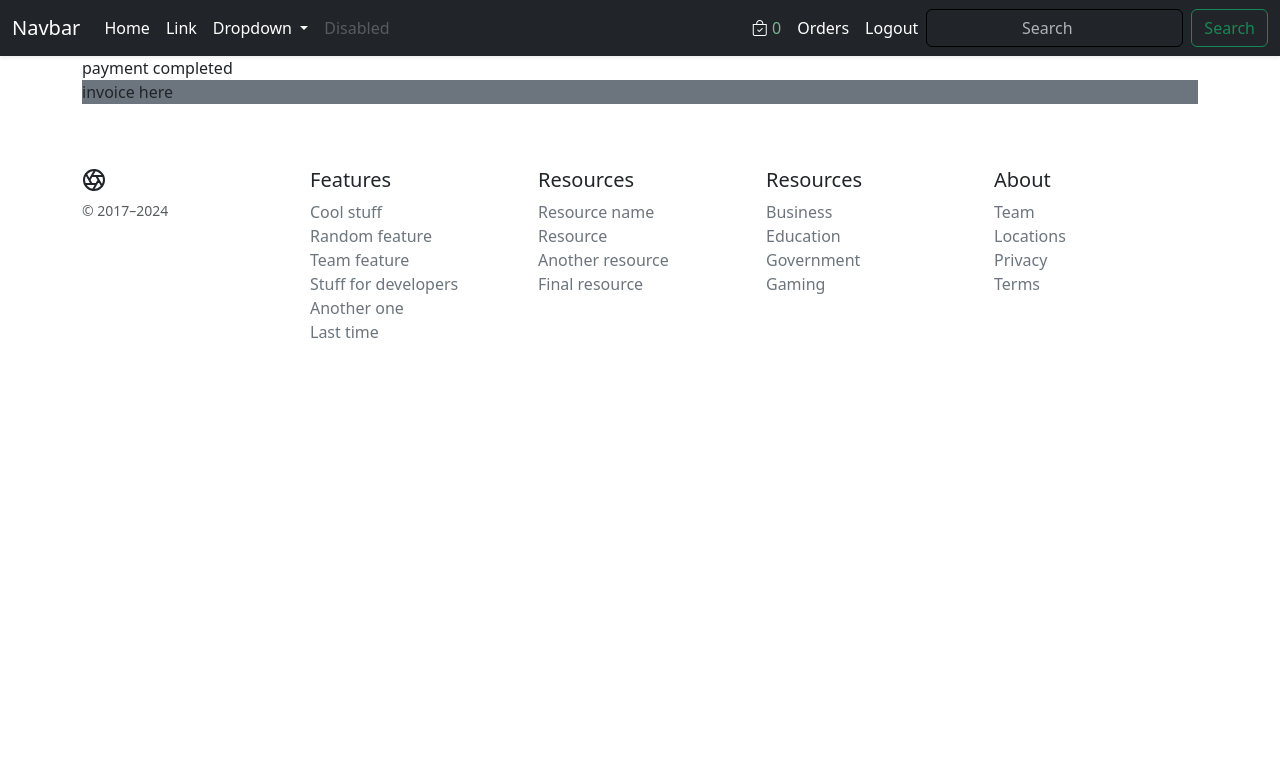
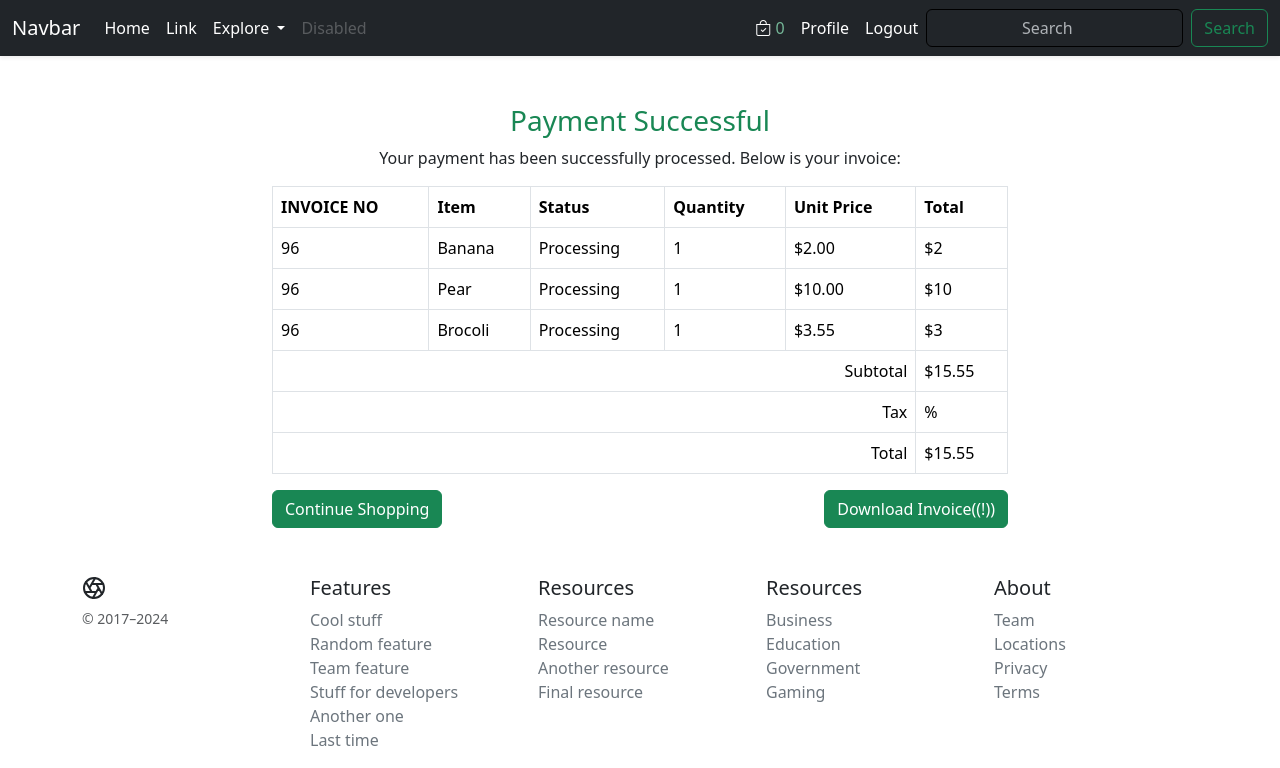
Before and after one commit to aytheeh2/eCommerce, a Django app: page /payment-success/ in a window 1280 px wide. Shown: the top 768 px of the page. Before the commit the page ends 338 px from the top, so only its background shows below. Run offline with Django 5.2, Linux system fonts and the light colour scheme; a user stored in the database is signed in; data comes from the database, SQL or seed files in the repository; both versions use the stored data as it was after the commit; parts of the project's set-up code (start-up, migrations or seed data) failed here and were passed over.

Commit message:
bug fix for order items not showing, dashboard changes, dashboard order and order table data fixed

```diff
--- a/Templates/core/navbar.html
+++ b/Templates/core/navbar.html
@@ -76,12 +76,12 @@
               data-bs-toggle="dropdown"
               aria-expanded="false"
             >
-              Dropdown
+              Explore
             </a>
             <ul class="dropdown-menu" aria-labelledby="navbarDropdown">
-              <li><a class="dropdown-item" href="#">Action</a></li>
-              <li><a class="dropdown-item" href="#">Another action</a></li>
-              <li><a class="dropdown-item" href="#">Something else here</a></li>
+              <li><a class="dropdown-item" href="#">All Products</a></li>
+              <li><a class="dropdown-item" href="#">Categories</a></li>
+              <li><a class="dropdown-item" href="{% url 'core:all-vendors' %}">Vendors</a></li>
             </ul>
           </li>
           <li class="nav-item">
@@ -101,7 +101,7 @@
           </li>
           <li class="nav-item">
             <a class="nav-link active" href="{% url 'core:dashboard' %}"
-              >Orders</a
+              >Profile</a
             >
           </li>
           <li class="nav-item">
--- a/Templates/core/payment_completed.html
+++ b/Templates/core/payment_completed.html
@@ -1,5 +1,65 @@
 {% extends 'core/base.html' %} {% load static %} {% block content %}
-<div class="container">payment completed
-    <p class="bg-secondary">invoice here</p>
+<div class="container mt-5">
+  <div class="row justify-content-center">
+    <div class="col-md-8">
+      <div class="">
+        <h3 class="text-center text-success">Payment Successful</h3>
+        <div class="card-body">
+          <p class="text-center">
+            Your payment has been successfully processed. Below is your invoice:
+          </p>
+          <div class="table-responsive">
+            <table class="table table-bordered">
+              <thead>
+                <tr>
+                  <th>INVOICE NO</th>
+                  <th>Item</th>
+                  <th>Status</th>
+                  <th>Quantity</th>
+                  <th>Unit Price</th>
+                  <th>Total</th>
+                </tr>
+              </thead>
+              <tbody>
+                  {% for i in order_items %}
+                <tr>
+                  <td>{{latest_order.id}}</td>
+                  <td>{{i.item}}</td>
+                  <td>{{i.product_status|title}}</td>
+                  <td>{{i.qty}}</td>
+                  <td>${{i.price}}</td>
+                  <td>${% widthratio i.qty 1 i.price %}</td>
+                </tr>
+                {%endfor%}
+              </tbody>
+              <tfoot>
+                <tr>
+                  <td colspan="5" class="text-end">Subtotal</td>
+                  <td>${{latest_order.price}}</td>
+                </tr>
+                <tr>
+                  <td colspan="5" class="text-end">Tax</td>
+                  <td>%</td>
+                </tr>
+                <tr>
+                  <td colspan="5" class="text-end">Total</td>
+                  <td>${{latest_order.price}}</td>
+                </tr>
+              </tfoot>
+            </table>
+          </div>
+          <div class="justify-content-between d-flex">
+            <a href="{% url 'core:home' %}" class="btn btn-block btn-success"
+              >Continue Shopping</a
+            >
+            <a href="" class="btn btn-block btn-success"
+              >Download Invoice((!))</a
+            >
+          </div>
+        </div>
+      </div>
+    </div>
+  </div>
 </div>
+
 {%endblock%}
--- a/core/views.py
+++ b/core/views.py
@@ -225,12 +225,8 @@ def filter_product(request):
 # @login_required
 
 
+# @login_required
 def add_to_cart(request):
-    if request.user:
-        print('sssss')
-    else:
-        print('nooooooooooooo')
-
     cart_product = {}
 
     cart_product[str(request.GET['id'])] = {
@@ -262,6 +258,7 @@ def add_to_cart(request):
     })
 
 
+@login_required
 def cart_view(request):
     cart_total = 0
     if 'cart_data_obj' in request.session:
@@ -351,16 +348,16 @@ def checkout(request):
         for p_id, item in request.session['cart_data_obj'].items():
             cart_total += int(item['quantity']) * float(item['price'])
 
-        cart_order_products = CartOrderItems.objects.create(
-            order=order,
-            invoice_no="INVOICE-NO-"+str(order.id),
-            item=item['title'],
-            qty=item['quantity'],
-            price=item['price'],
-            total=float(item['quantity']) * float(item['price']),
-            image=item['image'],
-            product_status="processing",
-        )
+            cart_order_products = CartOrderItems.objects.create(
+                order=order,
+                invoice_no="INVOICE-NO-"+str(order.id),
+                item=item['title'],
+                qty=item['quantity'],
+                price=item['price'],
+                total=float(item['quantity']) * float(item['price']),
+                image=item['image'],
+                product_status="processing",
+            )
 
     paypal_dict = {
         "business": "bizaytheeh@gmail.com",
@@ -375,6 +372,29 @@ def checkout(request):
         # "custom": "premium_plan",
     }
 
+    if request.method == "POST":
+        address = request.POST['address']
+        phone = request.POST['phone']
+
+        addresses = Address.objects.filter(user=request.user)
+        addresses.update(status=False)
+
+        new_address = Address.objects.create(
+            user=request.user,
+            status=True,
+            address=address,
+            phone=phone
+        )
+        new_address.save()
+
+        return redirect('core:checkout')
+
+    try:
+        default_address = Address.objects.get(user=request.user, status=True)
+    except:
+        default_address = None
+
+
     # Create the instance.
     form = PayPalPaymentsForm(initial=paypal_dict)
 
@@ -383,11 +403,28 @@ def checkout(request):
         "total_cart_items": len(request.session['cart_data_obj']),
         "cart_total": cart_total,
         "form": form,  # paypal form
+        "default_address": default_address
     })
 
 
 def payment_completed_view(request):
-    return render(request, 'core/payment_completed.html')
+    if 'cart_data_obj' in request.session:
+        print('yes', request.session['cart_data_obj'])
+        del request.session['cart_data_obj']
+    latest_order = CartOrder.objects.filter(
+        user=request.user).order_by('-id').first()
+    latest_order.paid_status = True
+    latest_order.save()
+    order_items = CartOrderItems.objects.filter(
+        order=latest_order)
+
+    print(*order_items)
+
+    context = {
+        'latest_order': latest_order,
+        'order_items': order_items
+    }
+    return render(request, 'core/payment_completed.html', context)
 
 
 def payment_failed_view(request):
@@ -396,7 +433,8 @@ def payment_failed_view(request):
 
 @login_required
 def customer_dashboard(request):
-    orders = CartOrder.objects.filter(user=request.user).order_by('-id')
+    orders = CartOrder.objects.filter(
+        user=request.user).order_by('-id').distinct()
     # order_items = CartOrderItems.objects.filter(order=orders)
 
     addresses = Address.objects.filter(user=request.user).order_by('-status')
--- a/static/js/scripts.js
+++ b/static/js/scripts.js
@@ -259,8 +259,6 @@ $(".add-to-cart-btn").on("click", function () {
     },
 
     success: function (response) {
-      // $(this).html("Added To Cart");
-      // this_val.html("Added To Cart");
       $(this_val).html("Added To Cart ✓");
       $(".cart-items-count").text(response.totalcartitems);
       console.log("add to cart success");
@@ -324,35 +322,7 @@ $(".update-product").on("click", function () {
   });
 });
 
-// // add to cart
-// $(".add-to-cart-btn").on("click", function () {
-//     console.log("add to cart clicked");
-//     let quantity = $("#product-quantity").val();
-//     let product_title = $(".product-title").val();
-//     let product_id = $(".product-id").val();
-//     let product_price = $(".product-price").text();
-
-//     console.log(quantity, product_title, product_id, product_price);
-
-//     $.ajax({
-//         url: "/add-to-cart",
-//         data: {
-//             id: product_id,
-//             title: product_title,
-//             price: product_price,
-//             quantity: quantity,
-//         },
-//         dataType: "json",
-
-//         beforeSend: function () {
-//             console.log("trying to add to cart");
-//         },
-
-//         success: function (response) {
-//             // $(this).html("Added To Cart");
-//             // this_val.html("Added To Cart");
-//             $("#add-to-cart-btn").html("Added To Cart");
-//             console.log("add to cart success");
-//         },
-//     });
-// });
+$(".update_address_refresh").on("click", function () {
+  console.log("update_address_refresh clicked");
+  alert("You have not set a default address! Please add one")
+});
```
Also changed, not shown: Templates/core/checkout.html (+41 -4 lines), Templates/core/order_details.html (+18 -8 lines), db.sqlite3.
